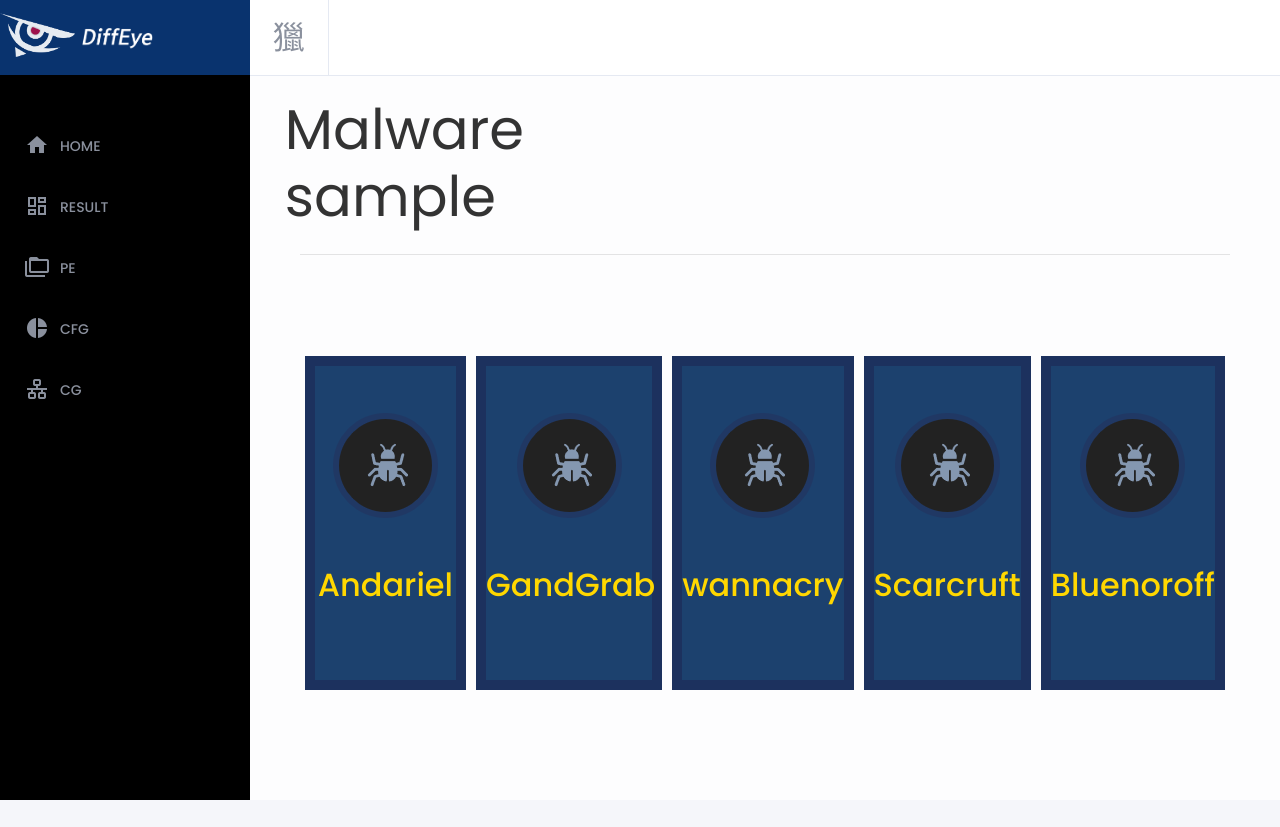
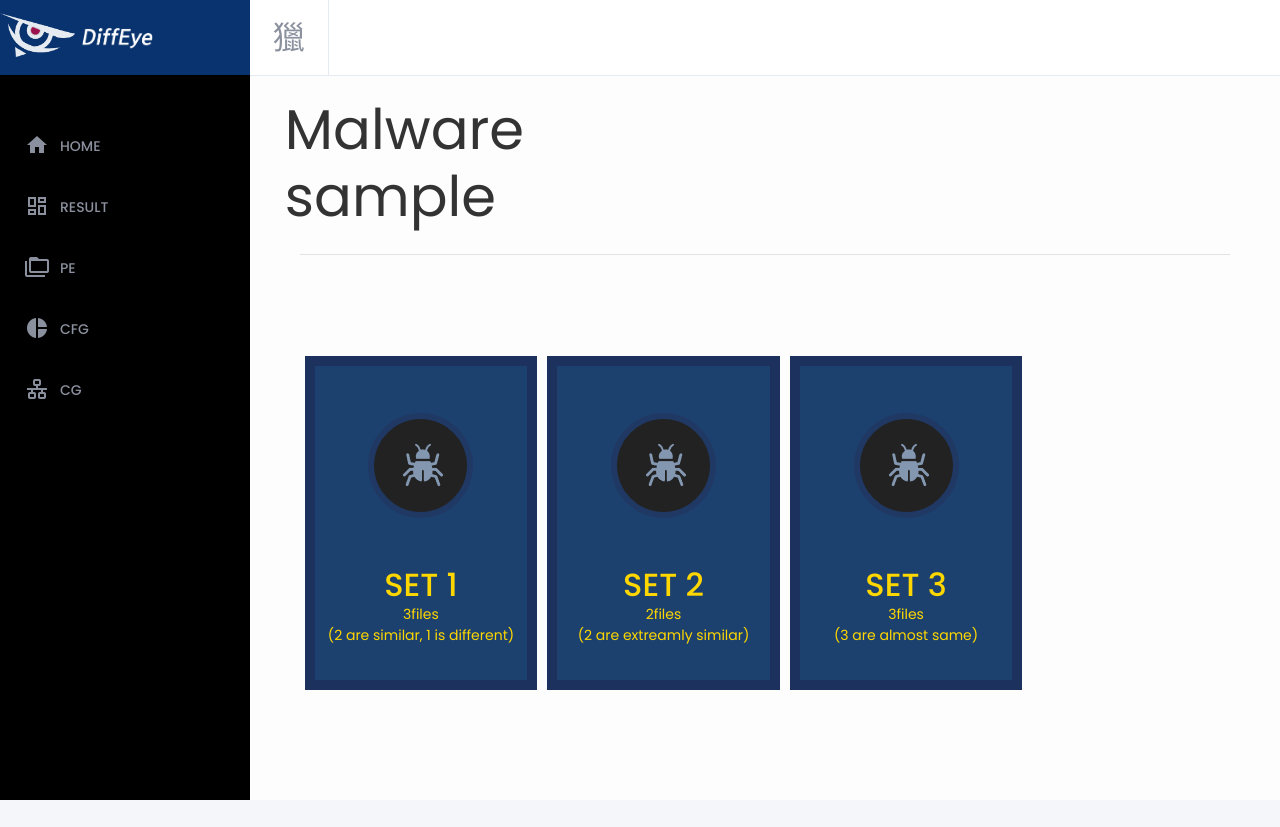
Before and after one commit to JissuPark/binary-diffing-tool-1, a Django app: template Main_engine/templates/Main_engine/recent.html in a window 1280 px wide. Run offline with Django 3.2, Linux system fonts and the light colour scheme; the template is opened without the code that fills it, so the values that code supplies are empty; some libraries are stand-ins or nearby versions.

Commit message:
last of last

```diff
--- a/Main_engine/main_engine.py
+++ b/Main_engine/main_engine.py
@@ -11,10 +11,9 @@ from Main_engine.Analzer_Engine import analyze_pe, analyze_flowchart
 from Main_engine.Check_Packing import Packer_Detect2
 from Main_engine.Unpacking import unpack_module
 from Main_engine.models import *
-from Main_engine.ML import new_getinfo_pe
+
 
 import os
-# from sklearn.externals import joblib
 import json
 from multiprocessing import Process, current_process, Queue, Pool
 
--- a/Main_engine/static/Main_engine/css/style.css
+++ b/Main_engine/static/Main_engine/css/style.css
@@ -75,7 +75,6 @@
 }
 
 .bar-legend {
-    position: absolute;
     top: 0px;
     right: 0px;
     padding-left: 0;
--- a/Main_engine/templates/Main_engine/cfg.html
+++ b/Main_engine/templates/Main_engine/cfg.html
@@ -363,7 +363,7 @@
                 var filename_info = document.createElement("span");
                 if (index == 0) {
                     filename_info.id = "base_info";
-                    filename_info.className = 'badge badge-primary';
+                    filename_info.className = 'badge badge-danger';
                     filename_info.textContent = "base file";
                 } else {
                     filename_info.id = "target_info_" + index;
@@ -403,7 +403,7 @@
                     console.log(taglist);
                     for (var tag_i = 0; tag_i < taglist.length; tag_i++) {
                         var tag = document.createElement('span');
-                        tag.className = 'badge badge-danger';
+                        tag.className = 'badge badge-warning';
                         tag.textContent = taglist[tag_i];
                         document.getElementById('name_' + index).appendChild(tag);
                     }
--- a/Main_engine/templates/Main_engine/cg.html
+++ b/Main_engine/templates/Main_engine/cg.html
@@ -84,7 +84,7 @@
 
             var cgdata = "{{cg}}";
             var text_res = cgdata.replace(/\n/gi, '\\n').replace(/&#39;/gi, '"').replace(/\t/gi, '\\t');
-            var json_res = JSON.parse(text_res);
+            var json_res = JSON.parse(text_res);console.log(json_res);
 
             var array = {};
             var branches = [];
--- a/Main_engine/templates/Main_engine/recent.html
+++ b/Main_engine/templates/Main_engine/recent.html
@@ -9,6 +9,7 @@
         width: 100%;
         height: 70%;
         margin-top: 5rem;
+        align-content: center;
     }
 
     .vertical-box {
@@ -17,7 +18,7 @@
         background-color: #1c416e;
         color: gold;
         border: #1c315e 10px solid;
-        width: 20%;
+        width: 25%;
         height: 70%;
         text-align: center;
     }
@@ -35,23 +36,15 @@
 <div class="group-list">
     <div class="vertical-box" onclick="location.href = '{% url 'anda' %}'">
         <img class="mb-5" src="{% static 'Main_engine/images/test2.png' %}">
-        <h2>Andariel</h2>
+        <h2>SET 1</h2>3files<br>(2 are similar, 1 is different)
     </div>
     <div class="vertical-box" onclick="location.href = '{% url 'gand' %}'">
         <img class="mb-5" src="{% static 'Main_engine/images/test2.png' %}">
-        <h2>GandGrab</h2>
+        <h2>SET 2</h2>2files<br>(2 are extreamly similar)
     </div>
     <div class="vertical-box" onclick="location.href = '{% url 'moon' %}'">
         <img class="mb-5" src="{% static 'Main_engine/images/test2.png' %}">
-        <h2>wannacry</h2>
-    </div>
-    <div class="vertical-box" onclick="location.href = '{% url 'scar' %}'">
-        <img class="mb-5" src="{% static 'Main_engine/images/test2.png' %}">
-        <h2>Scarcruft</h2>
-    </div>
-    <div class="vertical-box" onclick="location.href = '{% url 'blue' %}'">
-        <img class="mb-5" src="{% static 'Main_engine/images/test2.png' %}">
-        <h2>Bluenoroff</h2>
+        <h2>SET 3</h2>3files<br>(3 are almost same)
     </div>
 </div>
 {% endblock %}
--- a/Main_engine/urls.py
+++ b/Main_engine/urls.py
@@ -22,7 +22,5 @@ urlpatterns = [
     path('anda', views.andarial, name='anda'),
     path('gand', views.gandcrab, name='gand'),
     path('moon', views.blackmoon, name='moon'),
-    path('scar', views.scarcruft, name='scar'),
-    path('blue', views.bluenroff, name='blue'),
     # path('signup', views.signup, name='signup'),
 ]
```
Also changed, not shown: Main_engine/views.py (+8 -19 lines).
